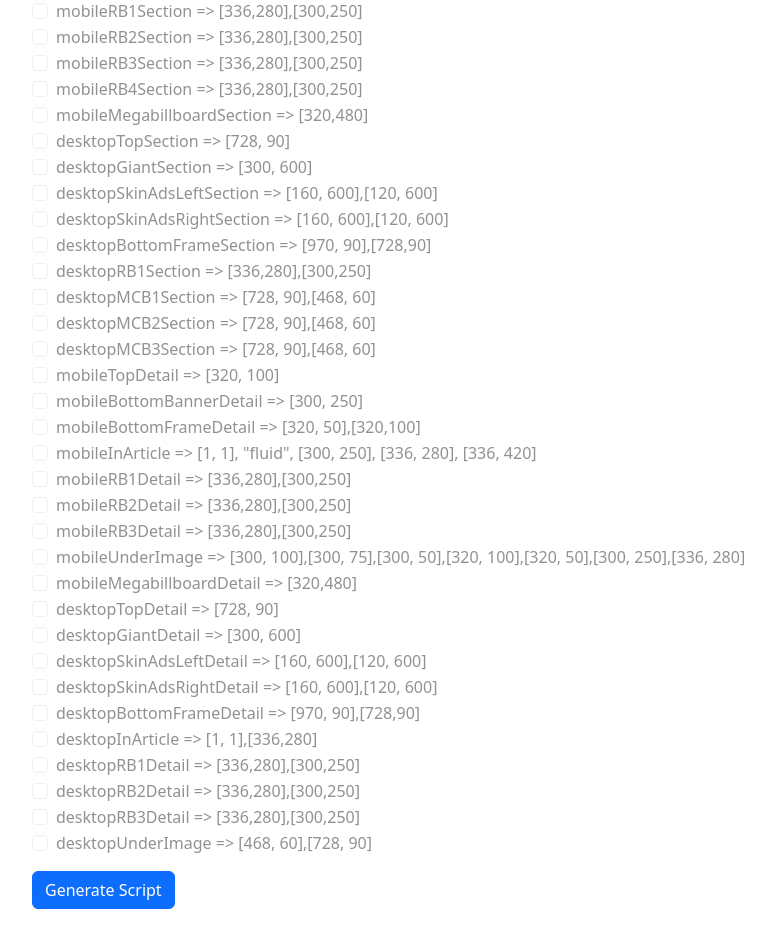
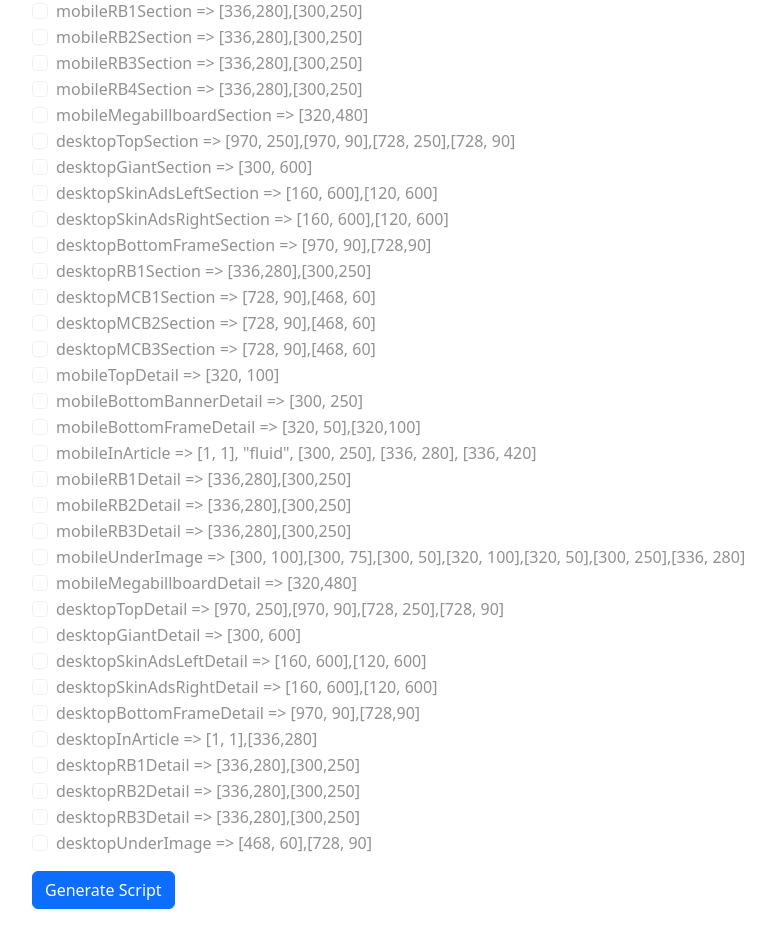
Before and after one commit to alwanyassin/GAMCG, a plain HTML site: page index.html in a window 1280 px wide. Shown: the part 971-1897 px from the top of the page, without its empty margins (50-825 px from the left). Drawn offline with nearby package versions, Linux system fonts and the light colour scheme; some packages are replaced by stand-ins of ours; a script that the page names is missing.

Commit message:
fix ukuran desktop top section dan detail

```diff
--- a/index.html
+++ b/index.html
@@ -184,7 +184,8 @@
                 </div>
                 <div class="form-check">
                     <input class="form-check-input" type="checkbox" id="desktopTopSection" value="desktopTopSection">
-                    <label class="form-check-label" for="desktopTopSection">desktopTopSection => [728, 90]</label>
+                    <label class="form-check-label" for="desktopTopSection">desktopTopSection => [970, 250],[970, 90],[728,
+                        250],[728, 90]</label>
                 </div>
                 <div class="form-check">
                     <input class="form-check-input" type="checkbox" id="desktopGiantSection"
@@ -278,7 +279,8 @@
                 </div>
                 <div class="form-check">
                     <input class="form-check-input" type="checkbox" id="desktopTopDetail" value="desktopTopDetail">
-                    <label class="form-check-label" for="desktopTopDetail">desktopTopDetail => [728, 90]</label>
+                    <label class="form-check-label" for="desktopTopDetail">desktopTopDetail => [970, 250],[970, 90],[728,
+                        250],[728, 90]</label>
                 </div>
                 <div class="form-check">
                     <input class="form-check-input" type="checkbox" id="desktopGiantDetail" value="desktopGiantDetail">
@@ -412,7 +414,7 @@
             "mobileRB3Section": [[336, 280], [300, 250]],
             "mobileRB4Section": [[336, 280], [300, 250]],
             "mobileMegabillboardSection": [[320, 480]],
-            "desktopTopSection": [[728, 90]],
+            "desktopTopSection": [[970, 250], [970, 90], [728, 250], [728, 90]],
             "desktopGiantSection": [[300, 600]],
             "desktopSkinAdsLeftSection": [[160, 600], [120, 600]],
             "desktopSkinAdsRightSection": [[160, 600], [120, 600]],
@@ -432,7 +434,7 @@
             "mobileRB3Detail": [[336, 280], [300, 250]],
             "mobileUnderImage": [[300, 100], [300, 75], [300, 50], [320, 100], [320, 50], [300, 250], [336, 280]],
             "mobileMegabillboardDetail": [[320, 480]],
-            "desktopTopDetail": [[728, 90]],
+            "desktopTopDetail": [[970, 250], [970, 90], [728, 250], [728, 90]],
             "desktopGiantDetail": [[300, 600]],
             "desktopSkinAdsLeftDetail": [[160, 600], [120, 600]],
             "desktopSkinAdsRightDetail": [[160, 600], [120, 600]],
```
